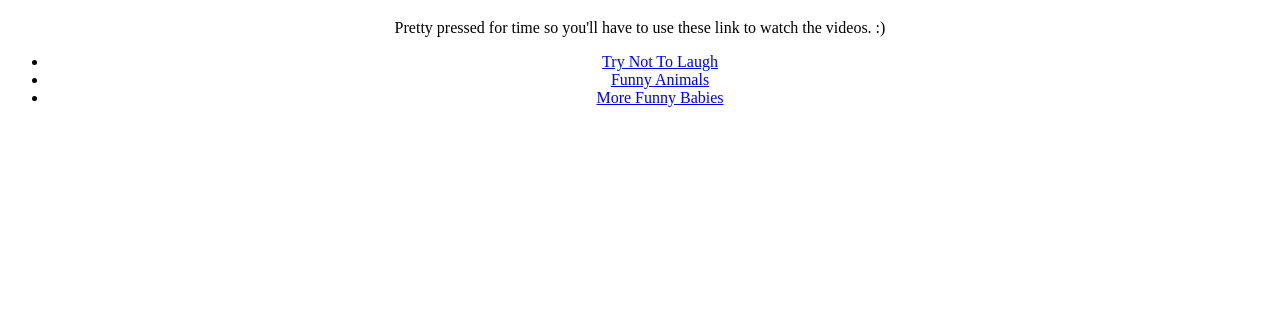
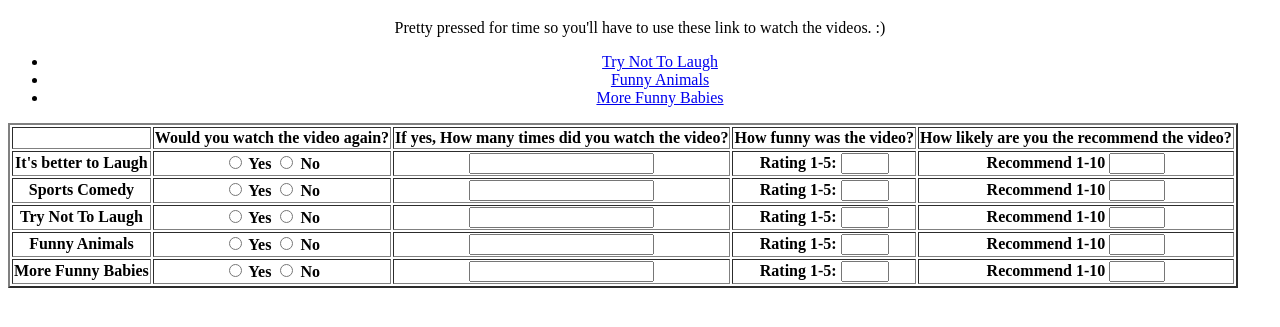
Before and after one commit to AustinB25/Survey-Assignment, a plain HTML site: page 3-vids.html in a window 1280 px wide. Shown: the part 61-388 px from the top of the page. Drawn offline with Linux system fonts and the light colour scheme.

Commit message:
survey table added

```diff
--- a/3-vids.html
+++ b/3-vids.html
@@ -14,20 +14,145 @@
     <nav style="text-align: center;">
         <ul>
             <li>
-                <a href="https://www.youtube.com/watch?v=YUBphijURSE">Try Not To Laugh</a>
+                <a href="https://www.youtube.com/watch?v=YUBphijURSE" target="_blank">Try Not To Laugh</a>
             </li>
             <li>
-                <a href="https://www.youtube.com/watch?v=kKXHcySbawo">Funny Animals</a>
+                <a href="https://www.youtube.com/watch?v=kKXHcySbawo" target="_blank">Funny Animals</a>
             </li>
             <li>
-                <a href="./psych.html">More Funny Babies</a>
+                <a href="./psych.html" target="_blank">More Funny Babies</a>
             </li>
         </ul>
-
-
-
     </nav>
-
+    <table border="2" style="text-align: center;">
+        <tr>
+            <th></th>
+            <th>Would you watch the video again?</th>
+            <th>If yes, How many times did you watch the video?</th>
+            <th>How funny was the video?</th>
+            <th>How likely are you the recommend the video?</th>
+        </tr>
+        <tr>
+            <th>It's better to Laugh</th>
+            <th>
+                <input type="radio" name="Yes"
+                    id="Yes" value="Yes">
+                <label for="Yes">Yes</label>
+                <input type="radio" name="No"
+                    id="No" name="No">
+                <label for="No">No</label>
+            </th>
+            <th>
+                <input type="number">
+            </th>
+            <th>
+               <label for="Rating">Rating 1-5:</label>
+               <input id="Rating" name="Rating" type="number"
+                    min="1" max="5">
+            </th>
+            <th>
+                <label for="recom">Recommend 1-10</label>
+                <input id="recom" name="recom"  type="number"
+                    min="1" max="10">
+            </th>
+        </tr>
+        <tr>
+            <th>Sports Comedy</th>
+            <th>
+                <input type="radio" name="Yes"
+                    id="Yes" value="Yes">
+                <label for="Yes">Yes</label>
+                <input type="radio" name="No"
+                    id="No" name="No">
+                <label for="No">No</label>
+            </th>
+            <th>
+                <input type="number">
+            </th>
+            <th>
+               <label for="Rating">Rating 1-5:</label>
+               <input id="Rating" name="Rating" type="number"
+                    min="1" max="5">
+            </th>
+            <th>
+                <label for="recom">Recommend 1-10</label>
+                <input id="recom" name="recom"  type="number"
+                    min="1" max="10">
+            </th>
+        </tr>
+        <tr>
+            <th>Try Not To Laugh</th>
+            <th>
+                <input type="radio" name="Yes"
+                    id="Yes" value="Yes">
+                <label for="Yes">Yes</label>
+                <input type="radio" name="No"
+                    id="No" name="No">
+                <label for="No">No</label>
+            </th>
+            <th>
+                <input type="number">
+            </th>
+            <th>
+               <label for="Rating">Rating 1-5:</label>
+               <input id="Rating" name="Rating" type="number"
+                    min="1" max="5">
+            </th>
+            <th>
+                <label for="recom">Recommend 1-10</label>
+                <input id="recom" name="recom"  type="number"
+                    min="1" max="10">
+            </th>
+        </tr>
+        <tr>
+            <th>Funny Animals</th>
+            <th>
+                <input type="radio" name="Yes"
+                    id="Yes" value="Yes">
+                <label for="Yes">Yes</label>
+                <input type="radio" name="No"
+                    id="No" name="No">
+                <label for="No">No</label>
+            </th>
+            <th>
+                <input type="number">
+            </th>
+            <th>
+               <label for="Rating">Rating 1-5:</label>
+               <input id="Rating" name="Rating" type="number"
+                    min="1" max="5">
+            </th>
+            <th>
+                <label for="recom">Recommend 1-10</label>
+                <input id="recom" name="recom"  type="number"
+                    min="1" max="10">
+            </th>
+        </tr>
+        <tr>
+            <th>More Funny Babies</th>
+            <th>
+                <input type="radio" name="Yes"
+                    id="Yes" value="Yes">
+                <label for="Yes">Yes</label>
+                <input type="radio" name="No"
+                    id="No" name="No">
+                <label for="No">No</label>
+            </th>
+            <th>
+                <input type="number">
+            </th>
+            <th>
+               <label for="Rating">Rating 1-5:</label>
+               <input id="Rating" name="Rating" type="number"
+                    min="1" max="5">
+            </th>
+            <th>
+                <label for="recom">Recommend 1-10</label>
+                <input id="recom" name="recom"  type="number"
+                    min="1" max="10">
+            </th>
+        </tr>
+    </table>
 
 </body>
 </html>
```
Also changed, not shown: index.html (+1 -1 lines), psych.html (+18 -0 lines).
